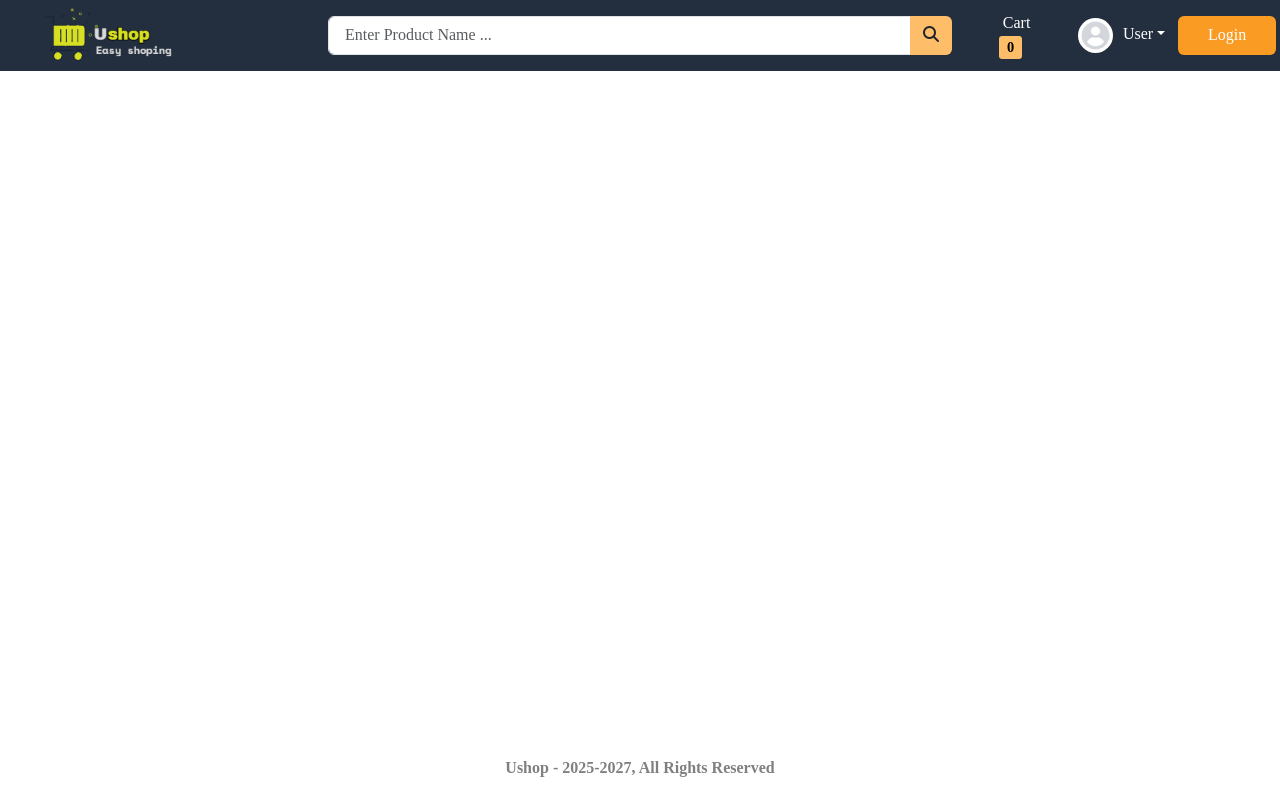
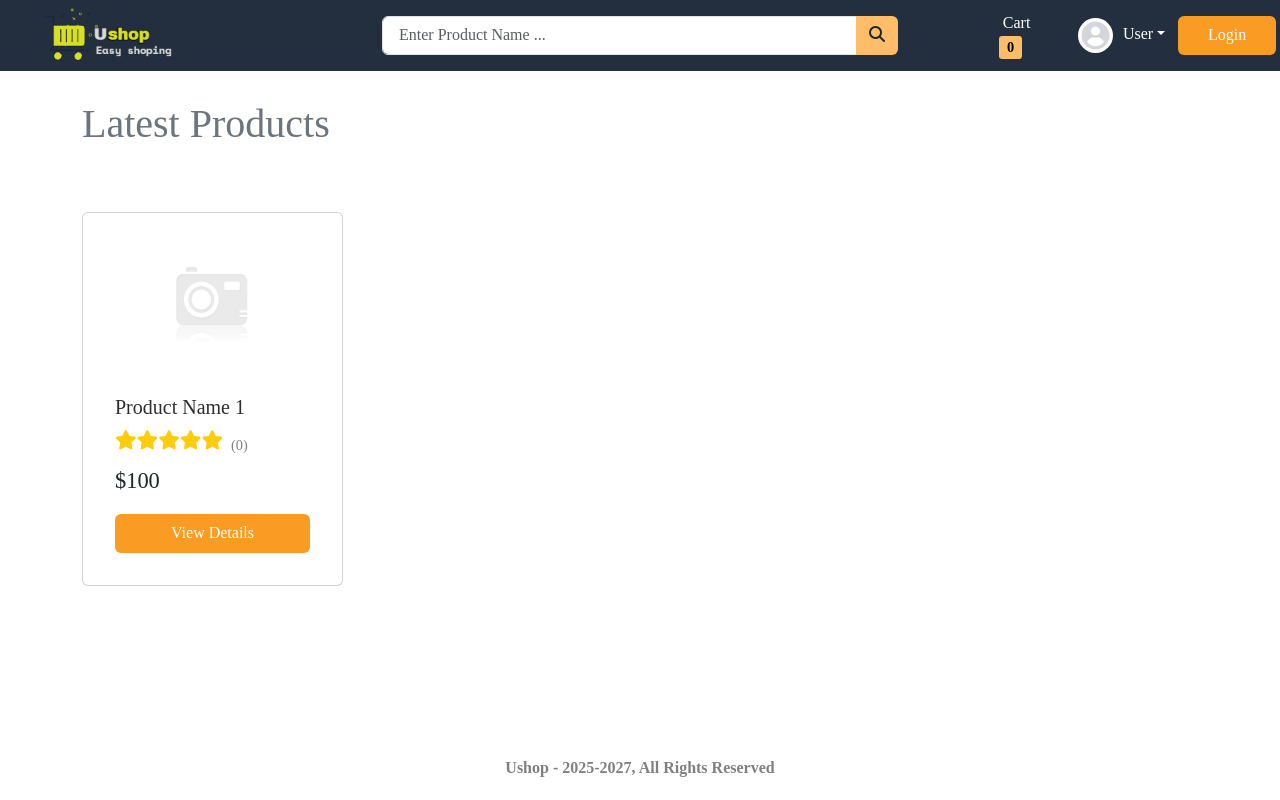
Before and after one commit to Usman3432/Ecommerce-Ushop, a React (Create React App) app in the folder frontend/: page / in a window 1280 px wide. Built offline with nearby package versions, Linux system fonts and the light colour scheme; a web font is replaced by a local one.

Commit message:
Added Home page

```diff
--- a/frontend/src/App.js
+++ b/frontend/src/App.js
@@ -1,12 +1,16 @@
-import "./App.css"
+import "./App.css";
+import Home from "./components/Home";
 
-import Footer from './components/layouts/Footer';
-import Header from './components/layouts/Header'
+import Footer from "./components/layouts/Footer";
+import Header from "./components/layouts/Header";
 
 function App() {
   return (
     <div className="App">
       <Header />
+      <div className="container">
+        <Home />
+      </div>
       <Footer />
     </div>
   );
--- /dev/null
+++ b/frontend/src/components/Home.jsx
@@ -0,0 +1,48 @@
+import React from 'react'
+
+const Home = () => {
+  return (
+      <div className="row">
+        <div className="col-12 col-sm-6 col-md-12">
+          <h1 id="products_heading" className="text-secondary">Latest Products</h1>
+
+          <section id="products" className="mt-5">
+            <div className="row">
+              <div className="col-sm-12 col-md-6 col-lg-3 my-3">
+                <div className="card p-3 rounded">
+                  <img
+                    className="card-img-top mx-auto"
+                    src="./images/default_product.png"
+                    alt=""
+                  />
+                  <div
+                    className="card-body ps-3 d-flex justify-content-center flex-column"
+                  >
+                    <h5 className="card-title">
+                      <a href="">Product Name 1</a>
+                    </h5>
+                    <div className="ratings mt-auto d-flex">
+                      <div className="star-ratings">
+                        <i className="fa fa-star star-active"></i>
+                        <i className="fa fa-star star-active"></i>
+                        <i className="fa fa-star star-active"></i>
+                        <i className="fa fa-star star-active"></i>
+                        <i className="fa fa-star star-active"></i>
+                      </div>
+                      <span id="no_of_reviews" className="pt-2 ps-2"> (0) </span>
+                    </div>
+                    <p className="card-text mt-2">$100</p>
+                    <a href="" id="view_btn" className="btn btn-block">
+                      View Details
+                    </a>
+                  </div>
+                </div>
+              </div>
+            </div>
+          </section>
+        </div>
+      </div>
+  )
+}
+
+export default Home
--- a/frontend/src/components/layouts/Header.jsx
+++ b/frontend/src/components/layouts/Header.jsx
@@ -10,7 +10,7 @@
           </a>
         </div>
       </div>
-      <div className="col-12 col-md-6 mt-2 mt-md-0">
+      <div className="col-12 col-md-5 mt-2 mt-md-0">
         <form action="your_search_action_url_here" method="get">
           <div className="input-group">
             <input
```
